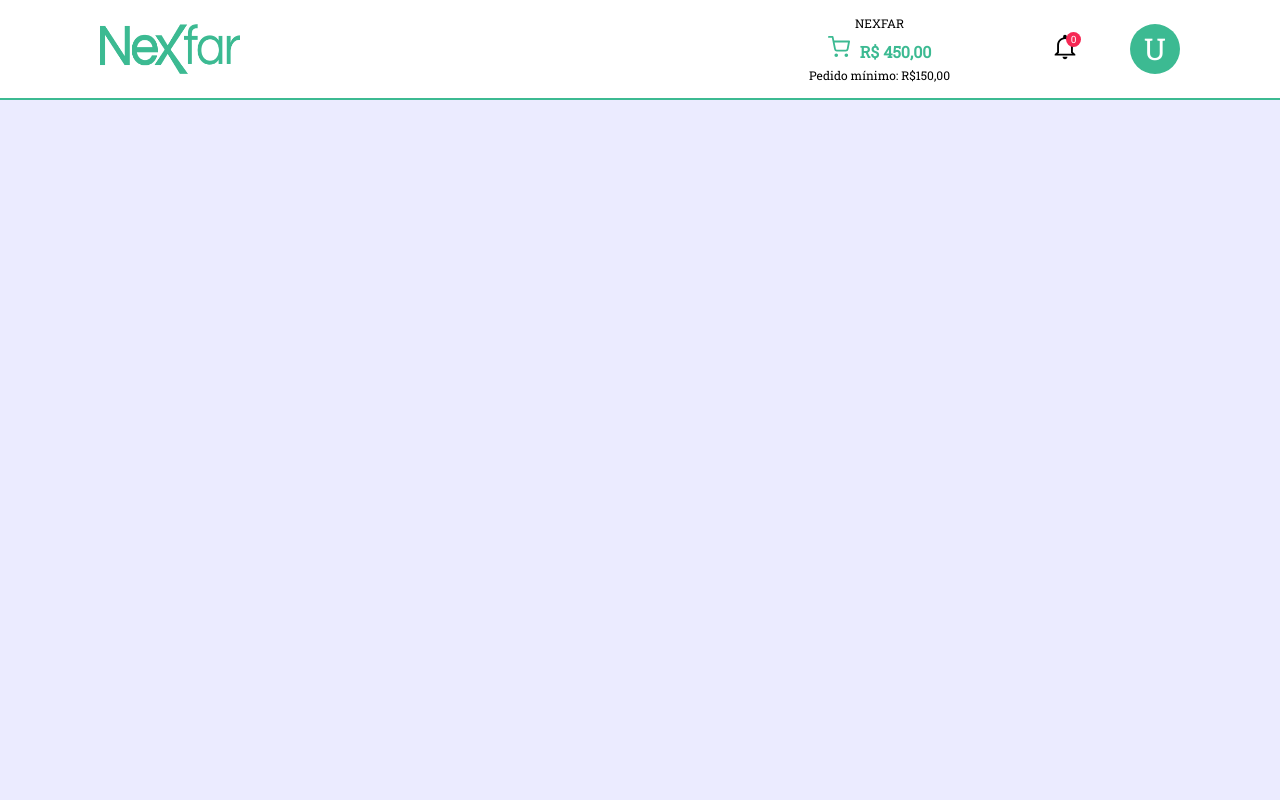
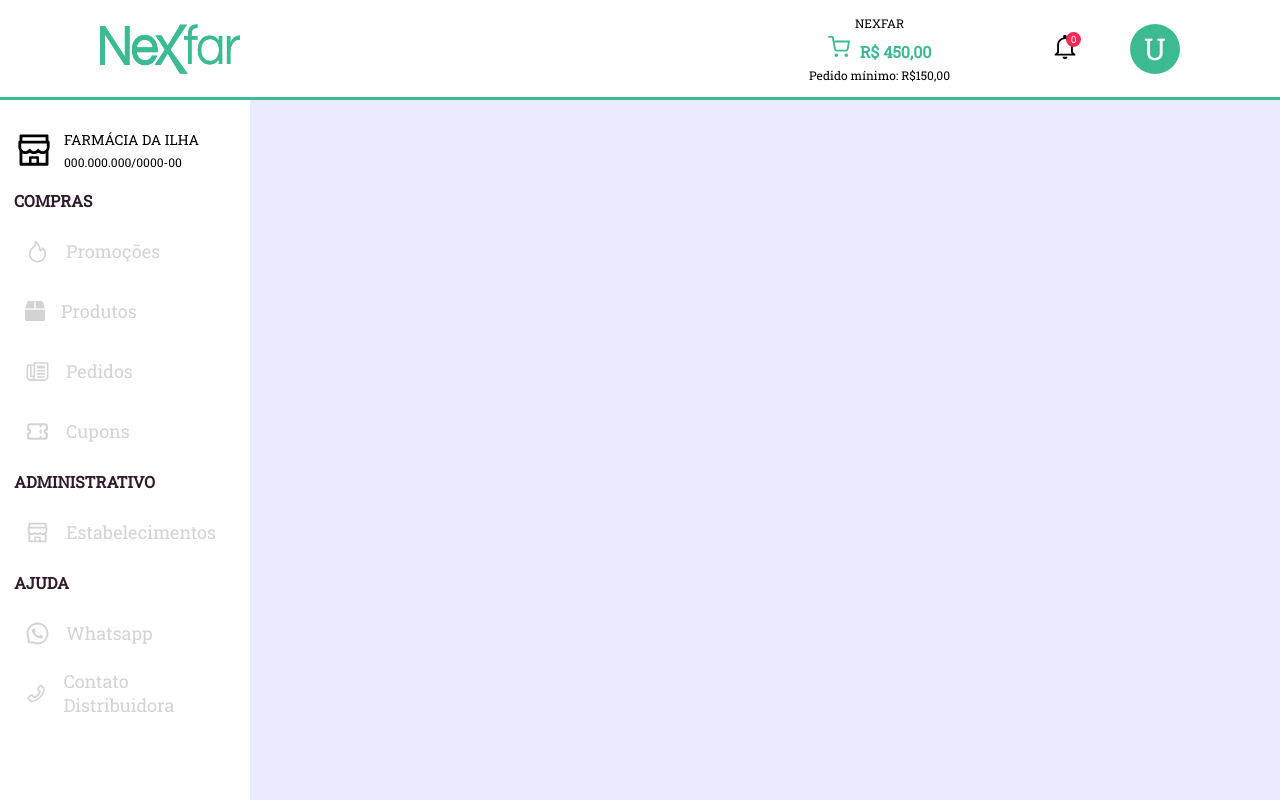
Before and after one commit to FelipenKniess/nexfar, a React (Create React App) app: page /produtos in a window 1280 px wide. Built offline with nearby package versions, Linux system fonts and the light colour scheme.

Commit message:
Create menu navbar

```diff
--- a/package.json
+++ b/package.json
@@ -14,6 +14,7 @@
     "react": "^17.0.2",
     "react-dom": "^17.0.2",
     "react-icons": "^4.2.0",
+    "react-router-dom": "^5.2.0",
     "react-scripts": "4.0.3",
     "styled-components": "^5.3.0",
     "typescript": "^4.1.2",
@@ -38,6 +39,7 @@
     ]
   },
   "devDependencies": {
+    "@types/react-router-dom": "^5.1.8",
     "@typescript-eslint/eslint-plugin": "^4.28.2",
     "@typescript-eslint/parser": "^4.28.2",
     "add": "^2.0.6",
--- a/src/App.tsx
+++ b/src/App.tsx
@@ -1,10 +1,12 @@
 import React from 'react';
 import Header from './Components/Header';
+import NavBar from './Components/Navbar';
 import GlobalCss from './assets/styles/global';
 
 const App = () => (
   <>
     <Header />
+    <NavBar />
     <GlobalCss />
   </>
 );
--- a/src/Components/Header/styles.ts
+++ b/src/Components/Header/styles.ts
@@ -5,7 +5,7 @@ export const Container = styled.header`
   justify-content: space-between;
   align-items: center;
   height: 100px;
-  border-bottom: 2px solid #3cba92;
+  border-bottom: 3px solid #3cba92;
   background: #FFF;
   padding: 0px 100px;
 
--- /dev/null
+++ b/src/Components/Navbar/SideBarData.tsx
@@ -0,0 +1,63 @@
+import React, { ReactElement } from 'react';
+import * as HiIcons from 'react-icons/hi';
+import * as FaIcons from 'react-icons/fa';
+import * as AiIcons from 'react-icons/ai';
+import * as IoIcons from 'react-icons/io';
+
+export type SideBarDataType = {
+  title: string,
+  path: string,
+  icon: ReactElement,
+  cName: string
+}
+
+export const SidebarDataPurchases:SideBarDataType[] = [
+  {
+    title: 'Promoções',
+    path: '/promocoes',
+    icon: <AiIcons.AiOutlineFire size={25} />,
+    cName: 'nav-text',
+  },
+  {
+    title: 'Produtos',
+    path: '/produtos',
+    icon: <FaIcons.FaBox size={20} />,
+    cName: 'nav-text',
+  },
+  {
+    title: 'Pedidos',
+    path: '/pedidos',
+    icon: <IoIcons.IoMdPaper size={25} />,
+    cName: 'nav-text',
+  },
+  {
+    title: 'Cupons',
+    path: '/cupons',
+    icon: <HiIcons.HiOutlineTicket size={25} />,
+    cName: 'nav-text',
+  },
+];
+
+export const SidebarDataAdministrative:SideBarDataType[] = [
+  {
+    title: 'Estabelecimentos',
+    path: '/estabelecimentos',
+    icon: <AiIcons.AiOutlineShop size={25} />,
+    cName: 'nav-text',
+  },
+];
+
+export const SidebarDataHelp:SideBarDataType[] = [
+  {
+    title: 'Whatsapp',
+    path: 'https://api.whatsapp.com/send?phone=5547997909471&text=Ol%C3%A1%2C%20tudo%20bem%20com%20voc%C3%AA%3F',
+    icon: <AiIcons.AiOutlineWhatsApp size={25} />,
+    cName: 'nav-text',
+  },
+  {
+    title: 'Contato Distribuidora',
+    path: '/contato',
+    icon: <AiIcons.AiOutlinePhone size={25} />,
+    cName: 'nav-text',
+  },
+];
--- /dev/null
+++ b/src/Components/Navbar/index.tsx
@@ -0,0 +1,70 @@
+import React from 'react';
+// import { Link } from 'react-router-dom';
+import { AiOutlineShop } from 'react-icons/ai';
+import { SidebarDataPurchases, SidebarDataAdministrative, SidebarDataHelp } from './SideBarData';
+import { Container } from './style';
+
+const Navbar = () => (
+  <>
+    <Container>
+      <div className="establishment">
+        <AiOutlineShop size={40} />
+        <div>
+          <span className="title">Farmácia da ilha</span>
+          <span className="cnpj">
+            000.000.000/0000-00
+          </span>
+        </div>
+      </div>
+      <ul className="nav-menu-items">
+        <span className="title-submenu">
+          Compras
+        </span>
+
+        {SidebarDataPurchases.map(({
+          cName, icon, path, title,
+        }) => (
+          <li key={title} className={cName}>
+            <a href={path}>
+              {icon}
+              <span>{title}</span>
+            </a>
+          </li>
+        ))}
+
+        <span className="title-submenu">
+          Administrativo
+        </span>
+
+        {SidebarDataAdministrative.map(({
+          cName, icon, path, title,
+        }) => (
+          <li key={title} className={cName}>
+            <a href={path}>
+              {icon}
+              <span>{title}</span>
+            </a>
+          </li>
+        ))}
+
+        <span className="title-submenu">
+          Ajuda
+        </span>
+
+        {SidebarDataHelp.map(({
+          cName, icon, path, title,
+        }) => (
+          <li key={title} className={cName}>
+            <a href={path}>
+              {icon}
+              <span>{title}</span>
+            </a>
+          </li>
+        ))}
+      </ul>
+    </Container>
+
+  </>
+);
+
+export default Navbar;
--- /dev/null
+++ b/src/Components/Navbar/style.ts
@@ -0,0 +1,81 @@
+import styled from 'styled-components';
+
+export const Container = styled.nav`
+  display: flex;
+  padding-top: 30px;
+  background-color: #FFF;
+  width: 250px;
+  height: 100vh;
+  margin-top: 100px;
+  flex-direction: column;
+
+  position: fixed;
+  top: 0;
+  left: 0;
+
+  .establishment {
+    display: flex;
+    padding: 0 14px;
+    margin-bottom: 10px;
+
+    div{
+      display: flex;
+      flex-direction: column;
+      margin-left: 10px;
+    }
+
+    .title {
+      font-size: 14px;
+      text-transform: uppercase;
+    }
+
+    .cnpj {
+      margin-top: 5px;
+      font-size: 12px;
+    }
+  }
+
+  .nav-menu-items {
+    width: 100%;
+
+    .title-submenu {
+      display: block;
+      font-weight: bold;
+      font-size: 16px;
+      color: #301b2c;
+      text-transform: uppercase;
+      padding: 0 14px;
+      margin: 10px 0px;
+    }
+
+    .nav-text {
+      display: flex;
+      justify-content: start;
+      align-items: center;
+      padding: 8px 0px;
+      list-style: none;
+      height: 60px;
+
+      a {
+        flex: 1;
+        text-decoration: none;
+        color: #d3d3d3;
+        font-size: 18px;
+        height: 100%;
+        display: flex;
+        align-items: center;
+        padding: 0 25px;
+      }
+
+      span {
+        margin-left: 16px;
+      }
+
+      a:hover {
+        background: #ebebff;
+        border-radius: 20px 0px 0px 20px;
+        color: #3cba92;
+      }
+    }
+  }
+`;
```
Also changed, not shown: 1 other file (tests, documents, lock files or other folders).
